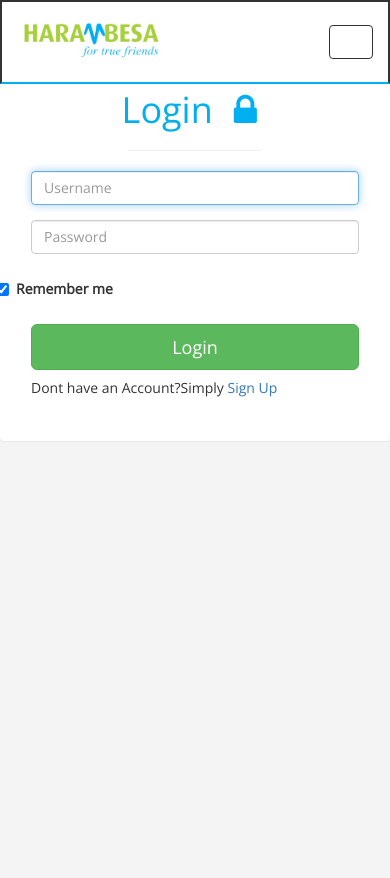
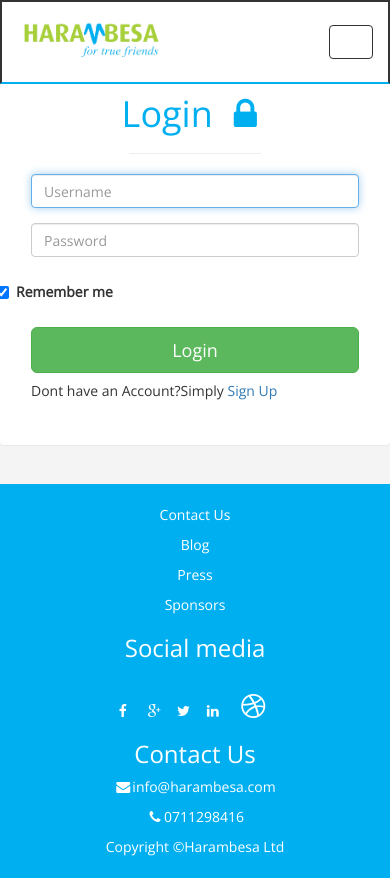
Before and after one commit to maikofelix89/harambesa_html, a website: page login.html in a window 390 px wide. Before the commit the page ends 844 px from the top, so only its background shows below. Drawn offline with nearby package versions, Linux system fonts and the light colour scheme.

Commit message:
added media queries

```diff
--- a/css/custom.css
+++ b/css/custom.css
@@ -1,3 +1,15 @@
+
+.wrapper {
+
+    height: auto !important;
+    height: 100%;
+    margin: 0 auto -200px;
+}
+
+.push{
+  height:200px;
+}
+
 .navbar-fixed-top {
     border: 0;
     margin-bottom: 0px;
@@ -32,13 +44,18 @@ body{
 
   background-color: #f4f4f4;
   font-family: 'Open Sans', sans-serif;
+   max-height:100%;
 
 
-
+}
+html{
+  height:100%;
 }
 
 #content{
 	margin-top:10%;
+  padding-top:5%;
+  padding-bottom:15%;
 }
 
 #cmimage{
@@ -61,6 +78,10 @@ body{
 	color:#A5D039;
 }
 
+.list-inline .fa{
+  color:#FFF;
+}
+
 #personal{
   padding-top: 25px;
   padding-bottom: 15px;
@@ -71,10 +92,14 @@ body{
   padding-bottom: 5%;
 }
 
+#intro{
+  padding-bottom:0px;
+}
+
 #intro-message{
   padding-top:5%;
   text-align: center;
-  padding-bottom: 10%;
+  padding-bottom:5%;
 
 }
 
@@ -108,10 +133,14 @@ body{
 #myfooter{
   background-color:#00aff0;
   color:#FFF;
+  height: :200px;
+  padding-top: 5%;
+  padding-bottom:5%;
+
 }
 
 footer .footer-above {
-    padding-top: 15px;
+    padding-top:auto;
 
 }
 
@@ -134,3 +163,35 @@ footer .footer-above {
 }
 
 }
+
+@media(max-width:1280px){
+  #content{
+  padding-top: 3%;
+  padding-bottom:1%;
+}
+
+}
+
+@media(max-width:320px){
+  #content{
+  padding-top:3%;
+  padding-bottom:3%;
+}
+
+}
+
+@media(max-width:1024px){
+  #content{
+  padding-top:3%;
+  padding-bottom:13%;
+}
+
+}
+
+@media(max-width:960px){
+  #content{
+  padding-top:1%;
+  padding-bottom:5%;
+}
+
+}
--- a/login.html
+++ b/login.html
@@ -24,6 +24,7 @@
 	<title></title>
 </head>
 <body>
+<div class="wrapper">
 <div class="navbar navbar-inverse navbar-fixed-top" role="navigation">
     <div class="container-fluid">
         <div class="navbar-header">
@@ -78,6 +79,7 @@
 
                     <li><a href="/users/signupform">Signup</a></li>
                     <li><a href="/users/loginform">Login</a></li>
+                </li>
 
 
 
@@ -137,5 +139,62 @@
  </div>
 
 </div>
+</div><!-- end of wrapper -->
+<div class="push"></div>
+
+<div class="row">
+    <footer class="text-center" id="myfooter">
+        <div class="footer-above">
+            <div class="container">
+                <div class="row">
+                    <div class="footer-col col-md-4 col-lg-4">
+                        <p>Contact Us</p>
+                        <p>Blog</p>
+                        <p>Press</p>
+                        <p>Sponsors</p>
+                    </div>
+                    <div class="footer-col col-md-4 col-lg-4">
+                        <h3>Social media</h3>
+                        <br>
+                        <ul class="list-inline">
+                            <li>
+                                <a href="#" class="btn-social btn-outline"><i class="fa fa-fw fa-facebook"></i></a>
+                            </li>
+                            <li>
+                                <a href="#" class="btn-social btn-outline"><i class="fa fa-fw fa-google-plus "></i></a>
+                            </li>
+                            <li>
+                                <a href="#" class="btn-social btn-outline"><i class="fa  fa-twitter "></i></a>
+                            </li>
+                            <li>
+                                <a href="#" class="btn-social btn-outline"><i class="fa fa-fw fa-linkedin "></i></a>
+                            </li>
+                            <li>
+                                <a href="#" class="btn-social btn-outline"><i class="fa fa-fw fa-dribbble fa-2x"></i></a>
+                            </li>
+                        </ul>
+                    </div>
+                    <div class="footer-col col-md-4">
+                    <h3>Contact Us</h3>
+                        <p><span class="fa fa-envelope fa-fw"></span>info@harambesa.com</p>
+                        <p><span class="fa fa-phone fa-fw"></span>0711298416</p>
+
+
+                    </div>
+                </div>
+            </div>
+        </div>
+        <div class="footer-below">
+            <div class="container">
+                <div class="row">
+                    <div class="col-sm-12 col-md-12 col-lg-12">
+                        Copyright &copy;Harambesa Ltd
+                    </div>
+                </div>
+            </div>
+        </div>
+    </footer>
+    </div>
+
 </body>
 </html>
```
Also changed, not shown: index.html (+8 -6 lines).
